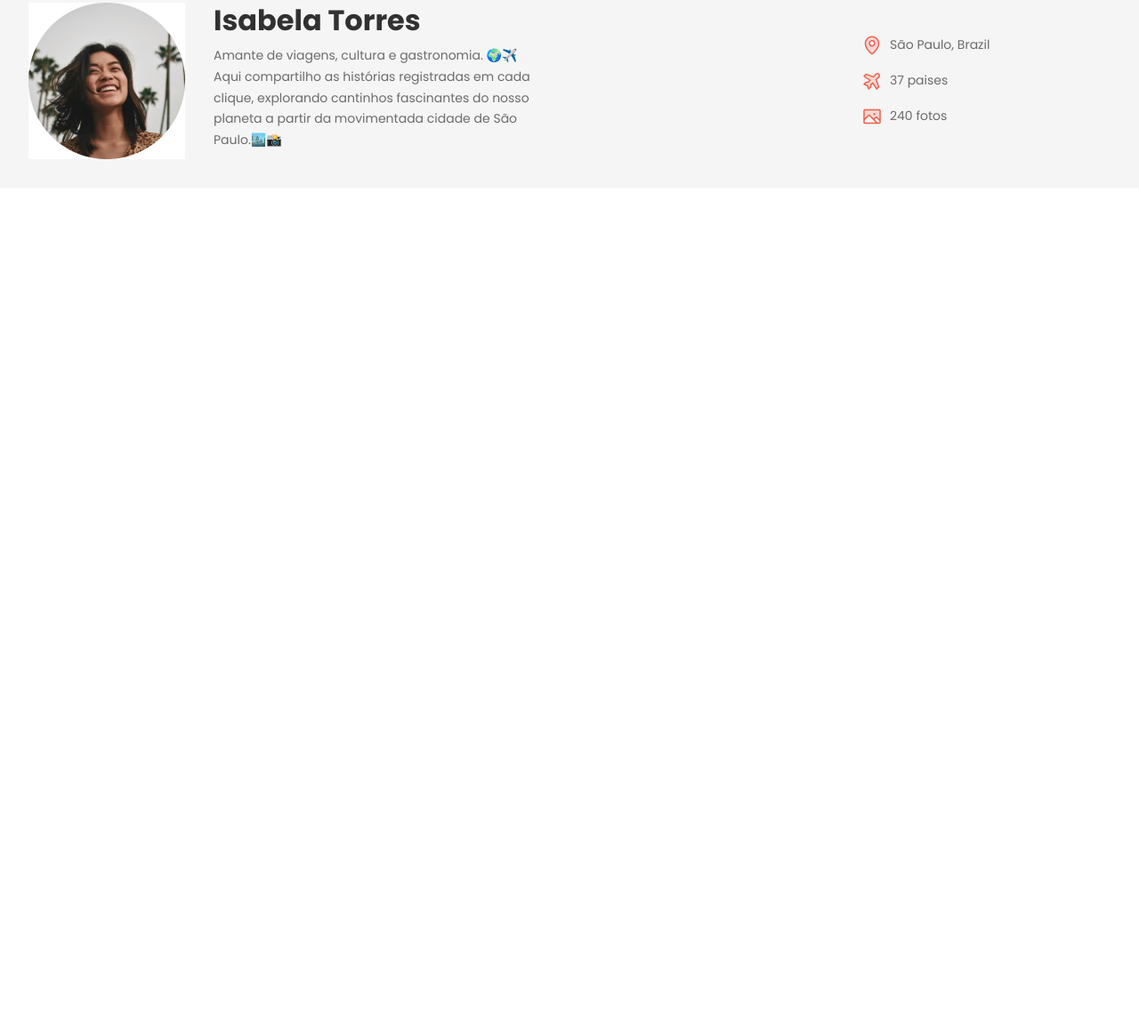
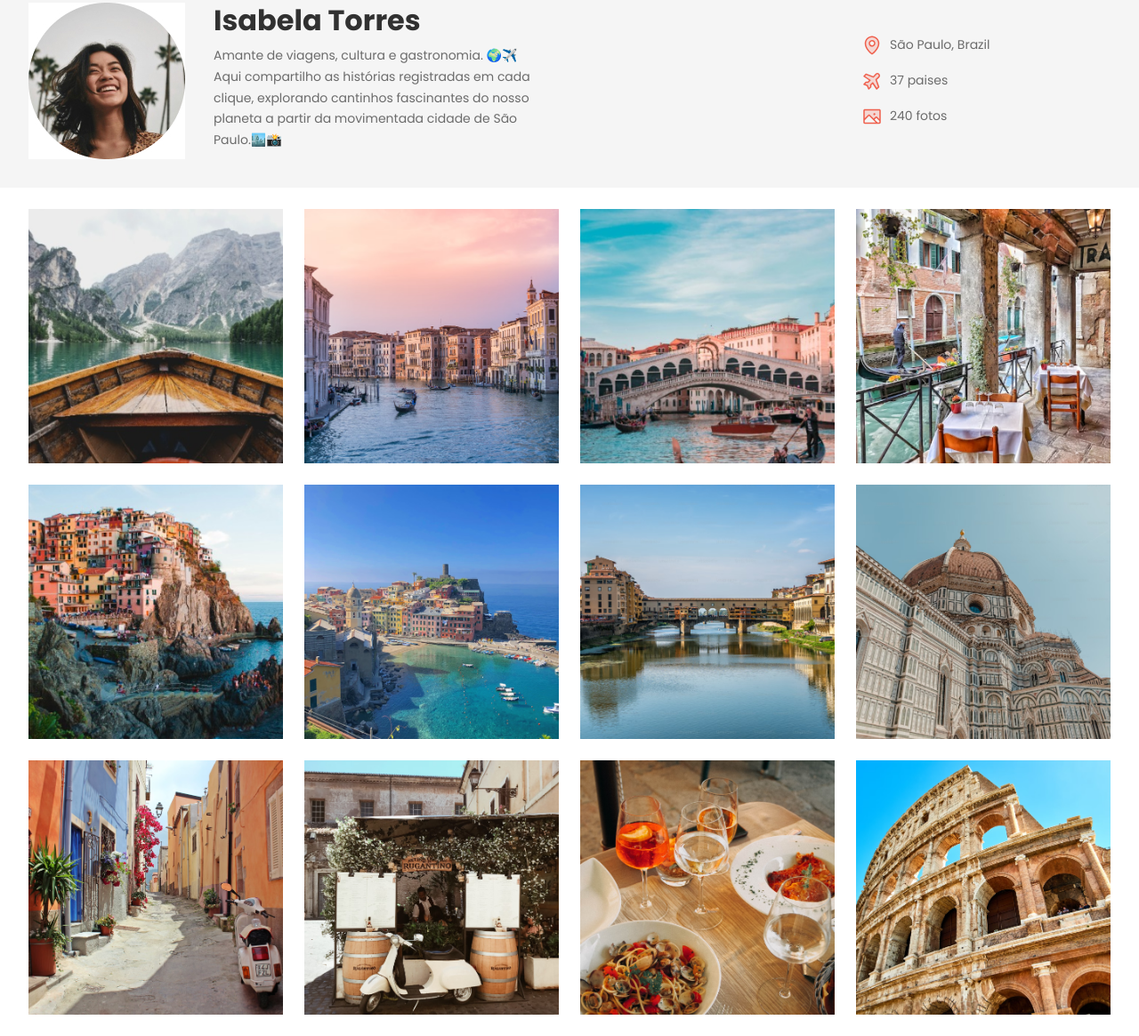
Before and after one commit to alexprado2/travelgram, a plain HTML site: page index.html in a window 1280 px wide. Shown: the part 132-1297 px from the top of the page at 89% size. Before the commit the page ends 800 px from the top, so only its background shows below. Drawn offline with Linux system fonts and the light colour scheme.

Commit message:
main gallery

```diff
--- a/index.html
+++ b/index.html
@@ -60,5 +60,19 @@
             </div>
         </header>
     </div>
+    <main class="container">
+        <img src="assets/images/Image 01.png" alt="Imagem 01">
+        <img src="assets/images/Image 02.png" alt="Imagem 02">
+        <img src="assets/images/Image 03.png" alt="Imagem 03">
+        <img src="assets/images/Image 04.png" alt="Imagem 04">
+        <img src="assets/images/Image 05.png" alt="Imagem 05">
+        <img src="assets/images/Image 06.png" alt="Imagem 06">
+        <img src="assets/images/Image 07.png" alt="Imagem 07">
+        <img src="assets/images/Image 08.png" alt="Imagem 08">
+        <img src="assets/images/Image 09.png" alt="Imagem 09">
+        <img src="assets/images/Image 10.png" alt="Imagem 10">
+        <img src="assets/images/Image 11.png" alt="Imagem 11">
+        <img src="assets/images/Image 12.png" alt="Imagem 12">
+    </main>
 </body>
 </html>
--- a/slyles/index.css
+++ b/slyles/index.css
@@ -1,3 +1,4 @@
 @import url(global.css);
 @import url(nav.css);
 @import url(header.css);
+@import url(main.css);
--- /dev/null
+++ b/slyles/main.css
@@ -0,0 +1,12 @@
+main {
+    display: flex;
+    flex-wrap: wrap;
+    gap: 24px;
+    padding-block: 24px;
+}
+
+main img {
+    width: 286px;
+    height: 286px;
+    object-fit: cover;
+}
```
